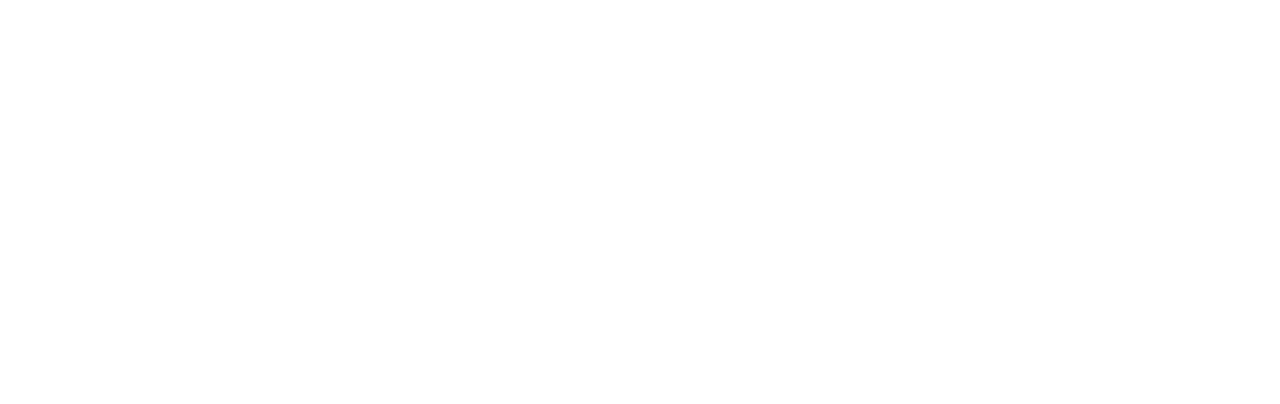
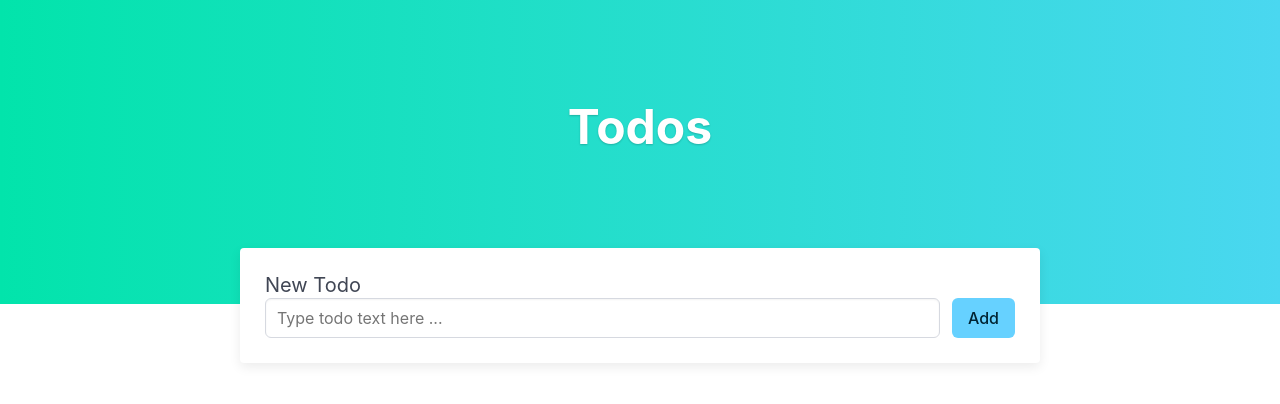
Before and after one commit to ChrisDeForest/angular-todo-app, an Angular app: page / in a window 1280 px wide. Shown: the top 404 px of the page. Built offline with nearby package versions, Linux system fonts and the light colour scheme.

Commit message:
added title bar, background gradient, and start of todo add box

```diff
--- a/package.json
+++ b/package.json
@@ -22,6 +22,7 @@
     "@angular/router": "^17.3.0",
     "@angular/ssr": "^17.3.9",
     "angular-todo-app": "file:",
+    "bulma": "^1.0.2",
     "express": "^4.18.2",
     "rxjs": "~7.8.0",
     "tslib": "^2.3.0",
--- a/src/app/app.routes.ts
+++ b/src/app/app.routes.ts
@@ -1,3 +1,14 @@
-import { Routes } from '@angular/router';
+import { Routes, RouterModule} from '@angular/router';
+import { NgModule } from '@angular/core';
+import { TodosComponent } from './todos/todos.component';
 
-export const routes: Routes = [];
+export const routes: Routes = [
+ { path: '', component: TodosComponent }
+];
+
+@NgModule({
+  imports: [RouterModule.forRoot(routes)],
+  exports: [RouterModule]
+})
+
+export class AppRoutingModule { }
--- /dev/null
+++ b/src/app/todos/todos.component.html
@@ -0,0 +1,27 @@
+<section class="heading-section">
+
+  <h1 class="title is-1 has-text-centered">Todos</h1>
+
+</section>
+
+<div class="container">
+  <div class="add-todo-box">
+    <form>
+
+      <h2 class="subtitle is-5">New Todo</h2>
+
+      <div class="field is-grouped">
+        <p class="control is-expanded">
+          <input class="input" type="text" placeholder="Type todo text here ...">
+        </p>
+        <p class="control">
+          <button class="button is-info">
+            Add
+          </button>
+        </p>
+
+      </div>
+
+    </form>
+  </div>
+</div>
--- /dev/null
+++ b/src/app/todos/todos.component.scss
@@ -0,0 +1,24 @@
+.heading-section {
+  background: linear-gradient(to right, rgb(2, 228, 171), rgb(74, 215, 240));
+  padding: 100px;
+  padding-bottom: 150px;
+
+  h1.title {
+    font-weight: bold;
+    color: white;
+    text-shadow: 0px 1px 2px rgba(black, 0.2);
+  }
+}
+
+.container {
+  width: 800px;
+  max-width: 800px;
+}
+
+.add-todo-box {
+  padding: 25px;
+  background: white;
+  border-radius: 4px;
+  margin-top: -56px;
+  box-shadow: 0px 4px 12px rgba(black, 0.08);
+}
--- a/src/styles.scss
+++ b/src/styles.scss
@@ -1 +1,3 @@
 /* You can add global styles to this file, and also import other style files */
+
+@import '../node_modules/bulma/bulma.scss'
```
Also changed, not shown: src/app/todos/todos.component.ts (added, +12 -0 lines), 1 other file (tests, documents, lock files or other folders).
